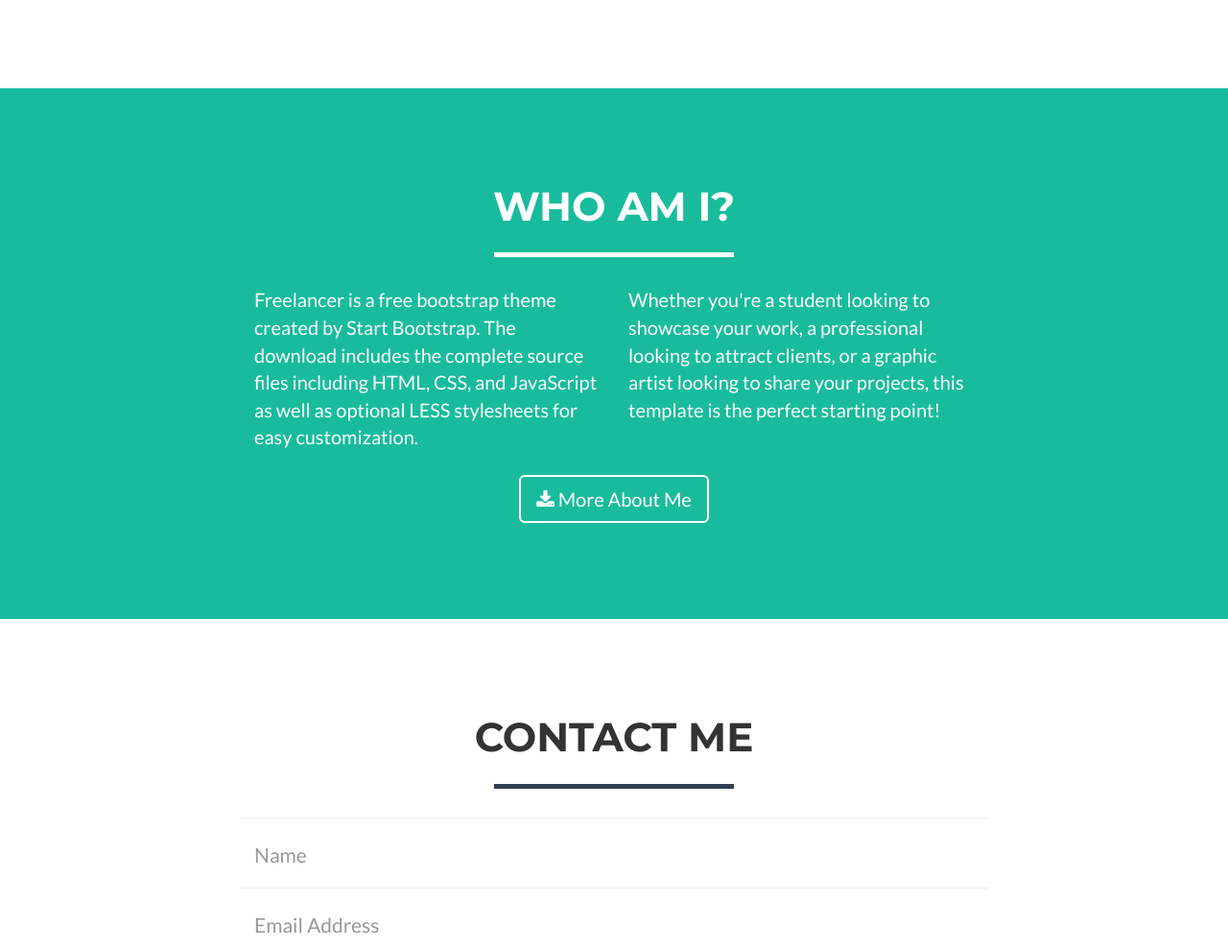
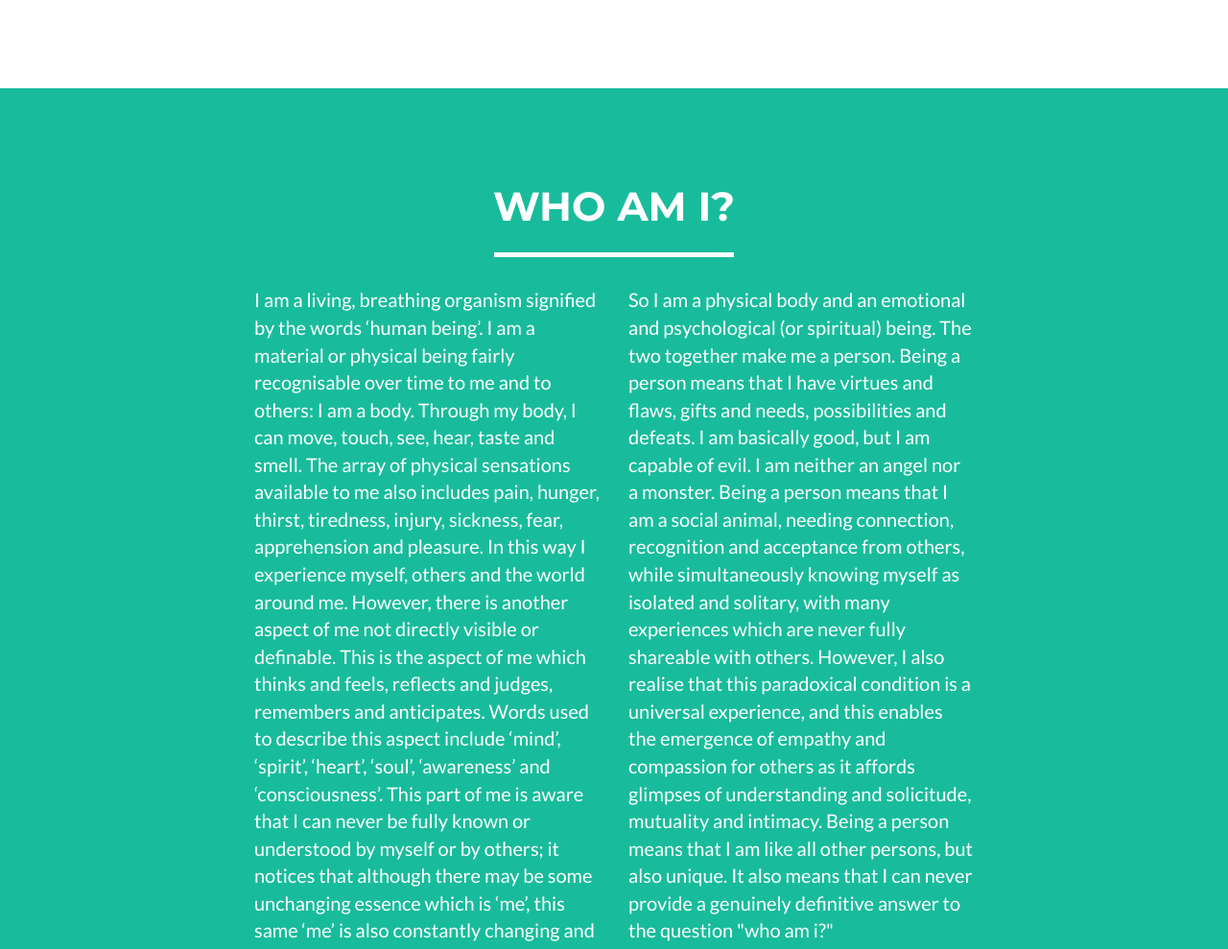
Before and after one commit to AnaRilloraza/AnaRilloraza, a website: page index.html in a window 1280 px wide. Shown: the part 1560-2549 px from the top of the page at 96% size. Drawn offline with nearby package versions, Linux system fonts and the light colour scheme.

Commit message:
Update index.html

```diff
--- a/index.html
+++ b/index.html
@@ -157,7 +157,7 @@
     </section>
 
     <!-- About Section -->
-    <section class="success" id="about">
+    <section class="success" id="who am i?">
         <div class="container">
             <div class="row">
                 <div class="col-lg-12 text-center">
@@ -167,10 +167,10 @@
             </div>
             <div class="row">
                 <div class="col-lg-4 col-lg-offset-2">
-                    <p>Freelancer is a free bootstrap theme created by Start Bootstrap. The download includes the complete source files including HTML, CSS, and JavaScript as well as optional LESS stylesheets for easy customization.</p>
+                    <p>I am a living, breathing organism signified by the words ‘human being’. I am a material or physical being fairly recognisable over time to me and to others: I am a body. Through my body, I can move, touch, see, hear, taste and smell. The array of physical sensations available to me also includes pain, hunger, thirst, tiredness, injury, sickness, fear, apprehension and pleasure. In this way I experience myself, others and the world around me. However, there is another aspect of me not directly visible or definable. This is the aspect of me which thinks and feels, reflects and judges, remembers and anticipates. Words used to describe this aspect include ‘mind’, ‘spirit’, ‘heart’, ‘soul’, ‘awareness’ and ‘consciousness’. This part of me is aware that I can never be fully known or understood by myself or by others; it notices that although there may be some unchanging essence which is ‘me’, this same ‘me’ is also constantly changing and evolving.</p>
                 </div>
                 <div class="col-lg-4">
-                    <p>Whether you're a student looking to showcase your work, a professional looking to attract clients, or a graphic artist looking to share your projects, this template is the perfect starting point!</p>
+                    <p>So I am a physical body and an emotional and psychological (or spiritual) being. The two together make me a person. Being a person means that I have virtues and flaws, gifts and needs, possibilities and defeats. I am basically good, but I am capable of evil. I am neither an angel nor a monster. Being a person means that I am a social animal, needing connection, recognition and acceptance from others, while simultaneously knowing myself as isolated and solitary, with many experiences which are never fully shareable with others. However, I also realise that this paradoxical condition is a universal experience, and this enables the emergence of empathy and compassion for others as it affords glimpses of understanding and solicitude, mutuality and intimacy. Being a person means that I am like all other persons, but also unique. It also means that I can never provide a genuinely definitive answer to the question "who am i?"</p>
                 </div>
                 <div class="col-lg-8 col-lg-offset-2 text-center">
                     <a href="#" class="btn btn-lg btn-outline">
```
